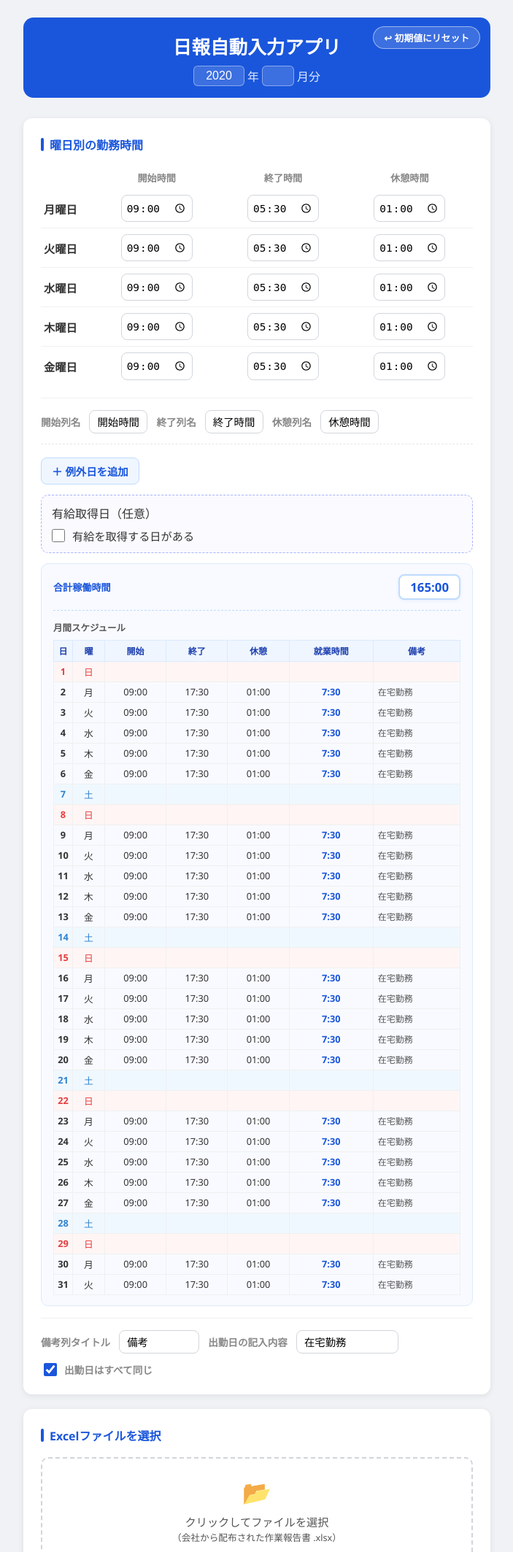
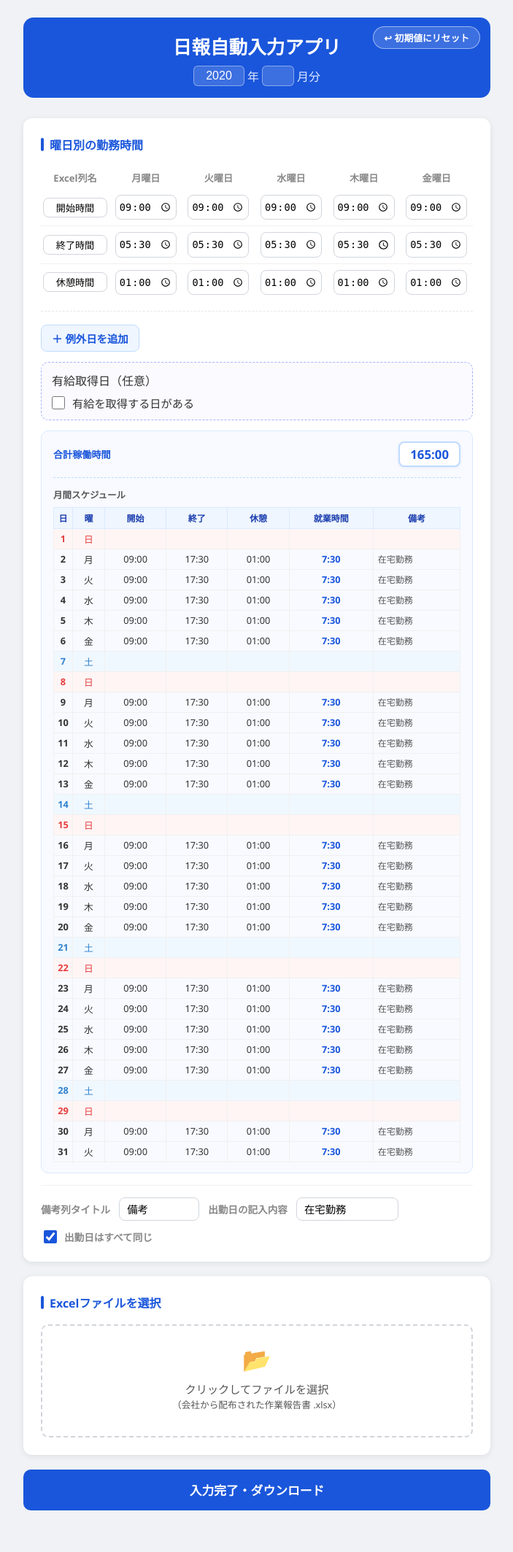
Before and after one commit to Coffeeplantation/DailyReportAutoFillApp, a Flask app: template templates/index.html in a window 1280 px wide. Shown: the top 2127 px of the page at 73% size, without its empty margins (288-991 px from the left). After the commit the page ends 2070 px from the top, so only its background shows below. Run offline with Flask 3, Linux system fonts and the light colour scheme; the template is opened without the code that fills it: most values are stand-ins (such as "Sample title", 1, 10 or a date in 2020).

Commit message:
曜日別勤務時間テーブルを転置しExcel列名入力欄を行先頭に統合
- テーブルを「曜日×種別」から「種別×曜日」に転置
  （列：月〜金、行：開始/終了/休憩）
- 各行の先頭セルをnote-input形式の編集可能テキスト入力欄に変更
  （label_start/label_end/label_break）
- 入力した列名でExcelヘッダー行を自動検索する機能はそのまま維持
- テーブル下に分離していたnote-rowを削除し一体化
- 不要になったsyncThLabels()とth_*_labelの参照を削除

Co-Authored-By: Claude Sonnet 4.6 <noreply@anthropic.com>

```diff
--- a/templates/index.html
+++ b/templates/index.html
@@ -151,10 +151,16 @@
     }
 
     .time-table td:first-child {
-      text-align: left;
-      font-weight: 600;
-      font-size: 0.95rem;
-      width: 72px;
+      text-align: center;
+      width: 94px;
+      padding: 6px 2px;
+    }
+
+    .time-table td:first-child .note-input {
+      width: 88px;
+      font-size: 0.82rem;
+      padding: 5px 6px;
+      text-align: center;
     }
 
     .time-table tr:not(:last-child) td {
@@ -170,6 +176,12 @@
       text-align: center;
       outline: none;
       transition: border-color 0.2s;
+    }
+
+    .time-table td input[type="time"] {
+      width: 84px;
+      font-size: 0.85rem;
+      padding: 6px 4px;
     }
 
     input[type="time"]:focus {
@@ -216,7 +228,6 @@
       box-shadow: 0 0 0 3px rgba(26,86,219,0.1);
     }
 
-    #label_start, #label_end, #label_break { width: 80px; }
     #label_note    { width: 110px; }
     #note_workday  { width: 140px; }
 
@@ -807,54 +818,41 @@
       <table class="time-table">
         <thead>
           <tr>
-            <th></th>
-            <th id="th_start_label">開始時間</th>
-            <th id="th_end_label">終了時間</th>
-            <th id="th_break_label">休憩時間</th>
+            <th>Excel列名</th>
+            <th>月曜日</th>
+            <th>火曜日</th>
+            <th>水曜日</th>
+            <th>木曜日</th>
+            <th>金曜日</th>
           </tr>
         </thead>
         <tbody>
           <tr>
-            <td>月曜日</td>
+            <td><input class="note-input" id="label_start" name="label_start" type="text" value="開始時間"></td>
             <td><input type="time" name="monday_start" value="09:00" required></td>
-            <td><input type="time" name="monday_end" value="17:30" required></td>
-            <td><input type="time" name="monday_break" value="01:00" required></td>
+            <td><input type="time" name="tuesday_start" value="09:00" required></td>
+            <td><input type="time" name="wednesday_start" value="09:00" required></td>
+            <td><input type="time" name="thursday_start" value="09:00" required></td>
+            <td><input type="time" name="friday_start" value="09:00" required></td>
           </tr>
           <tr>
-            <td>火曜日</td>
-            <td><input type="time" name="tuesday_start" value="09:00" required></td>
+            <td><input class="note-input" id="label_end" name="label_end" type="text" value="終了時間"></td>
+            <td><input type="time" name="monday_end" value="17:30" required></td>
             <td><input type="time" name="tuesday_end" value="17:30" required></td>
-            <td><input type="time" name="tuesday_break" value="01:00" required></td>
+            <td><input type="time" name="wednesday_end" value="17:30" required></td>
+            <td><input type="time" name="thursday_end" value="17:30" required></td>
+            <td><input type="time" name="friday_end" value="17:30" required></td>
           </tr>
           <tr>
-            <td>水曜日</td>
-            <td><input type="time" name="wednesday_start" value="09:00" required></td>
-            <td><input type="time" name="wednesday_end" value="17:30" required></td>
+            <td><input class="note-input" id="label_break" name="label_break" type="text" value="休憩時間"></td>
+            <td><input type="time" name="monday_break" value="01:00" required></td>
+            <td><input type="time" name="tuesday_break" value="01:00" required></td>
             <td><input type="time" name="wednesday_break" value="01:00" required></td>
-          </tr>
-          <tr>
-            <td>木曜日</td>
-            <td><input type="time" name="thursday_start" value="09:00" required></td>
-            <td><input type="time" name="thursday_end" value="17:30" required></td>
             <td><input type="time" name="thursday_break" value="01:00" required></td>
-          </tr>
-          <tr>
-            <td>金曜日</td>
-            <td><input type="time" name="friday_start" value="09:00" required></td>
-            <td><input type="time" name="friday_end" value="17:30" required></td>
             <td><input type="time" name="friday_break" value="01:00" required></td>
           </tr>
         </tbody>
       </table>
-
-      <div class="note-row">
-        <label>開始列名</label>
-        <input class="note-input" id="label_start" name="label_start" type="text" value="開始時間">
-        <label>終了列名</label>
-        <input class="note-input" id="label_end" name="label_end" type="text" value="終了時間">
-        <label>休憩列名</label>
-        <input class="note-input" id="label_break" name="label_break" type="text" value="休憩時間">
-      </div>
 
       <div class="time-exc-section">
         <div id="timeExceptionRows"></div>
@@ -1003,7 +1001,6 @@
     document.getElementById('label_break').value  = '休憩時間';
     document.getElementById('label_note').value   = '備考';
     document.getElementById('note_workday').value = '在宅勤務';
-    syncThLabels();
 
     document.getElementById('timeExceptionRows').innerHTML = '';
     document.getElementById('exceptionRows').innerHTML     = '';
@@ -1040,23 +1037,11 @@
         if (el && settings[id]) el.value = settings[id];
       });
     } catch (e) { /* 読み込み失敗時は初期値のまま */ }
-    syncThLabels();
-  }
-
-  function syncThLabels() {
-    document.getElementById('th_start_label').textContent = document.getElementById('label_start').value || '開始時間';
-    document.getElementById('th_end_label').textContent   = document.getElementById('label_end').value   || '終了時間';
-    document.getElementById('th_break_label').textContent = document.getElementById('label_break').value || '休憩時間';
   }
 
   // 時間入力・列名入力・備考入力が変わったら自動保存＆合計更新
   document.querySelectorAll('input[type="time"], .note-input').forEach(el => {
     el.addEventListener('change', () => { saveSettings(); refreshSummary(); });
-  });
-
-  // 列名入力はリアルタイムでテーブルヘッダーに反映
-  ['label_start','label_end','label_break'].forEach(id => {
-    document.getElementById(id).addEventListener('input', syncThLabels);
   });
 
   // 祝日取得
```
